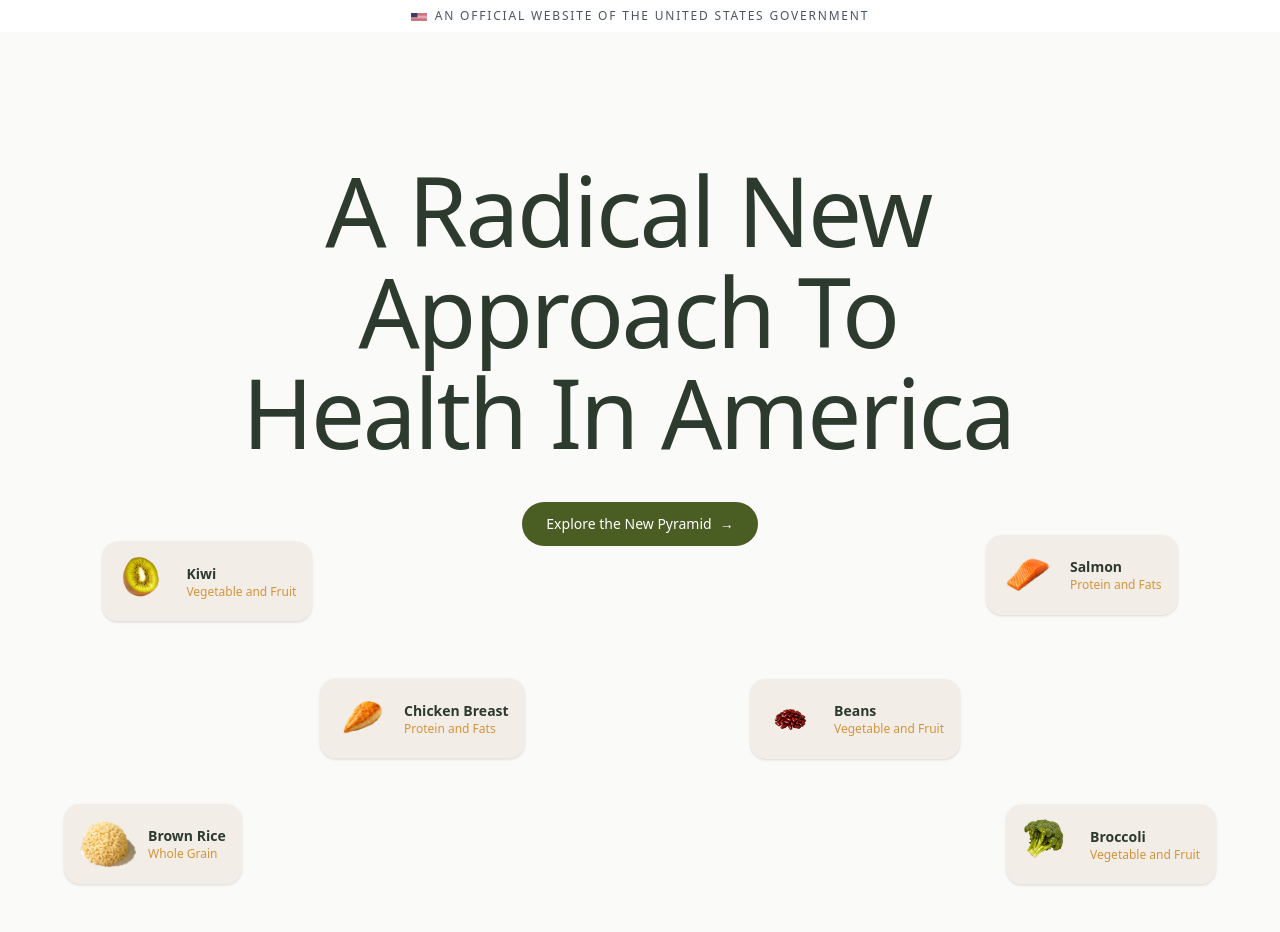
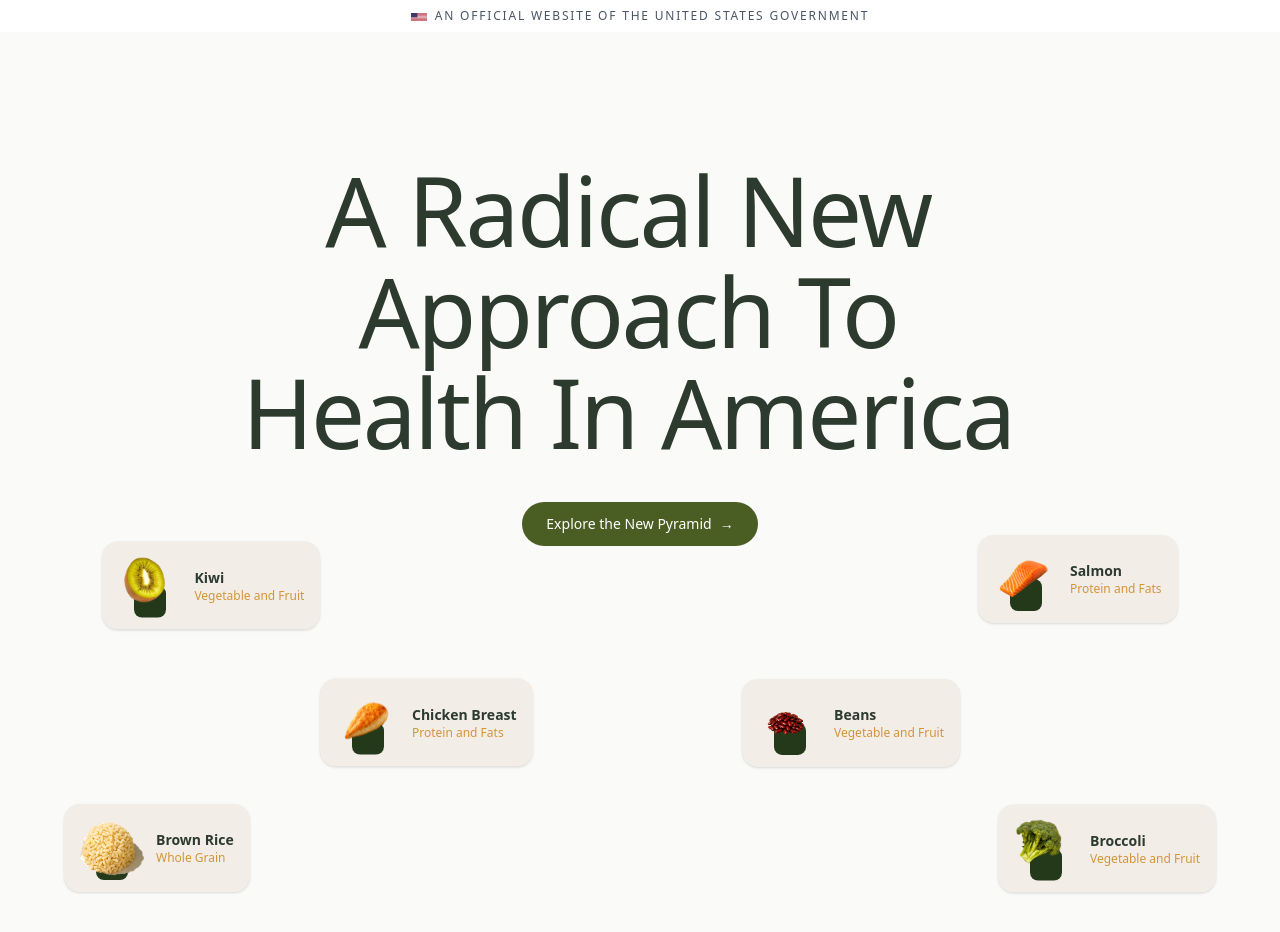
Before and after one commit to jasroopdhingra/food, a Next.js app: page / in a window 1280 px wide. Shown: the top 932 px of the page. Built offline with nearby package versions, Linux system fonts and the light colour scheme; a web font is replaced by a local one.

Commit message:
Update food card image styling and wire new assets
- Add dark green rounded box behind each food card image at half size
- Size food images to fill their container with bottom alignment
- Use bg-dark-section (#23391A) for the background box color

Made-with: Cursor

```diff
--- a/src/components/FoodCard.tsx
+++ b/src/components/FoodCard.tsx
@@ -38,13 +38,14 @@ export default function FoodCard({
         whileHover={{ scale: 1.05, boxShadow: "0 8px 30px rgba(0,0,0,0.12)" }}
         transition={{ type: "spring", stiffness: 400, damping: 25 }}
       >
-        <div className="flex h-14 w-14 flex-shrink-0 items-center justify-center">
+        <div className="relative flex h-16 w-16 flex-shrink-0 items-end justify-center">
+          <div className="absolute bottom-0 left-1/2 h-8 w-8 -translate-x-1/2 rounded-lg bg-dark-section" />
           <Image
             src={image}
             alt={name}
             width={128}
             height={128}
-            className="h-full w-full object-contain"
+            className="relative z-10 h-full w-full object-contain"
           />
         </div>
         <div>
```
